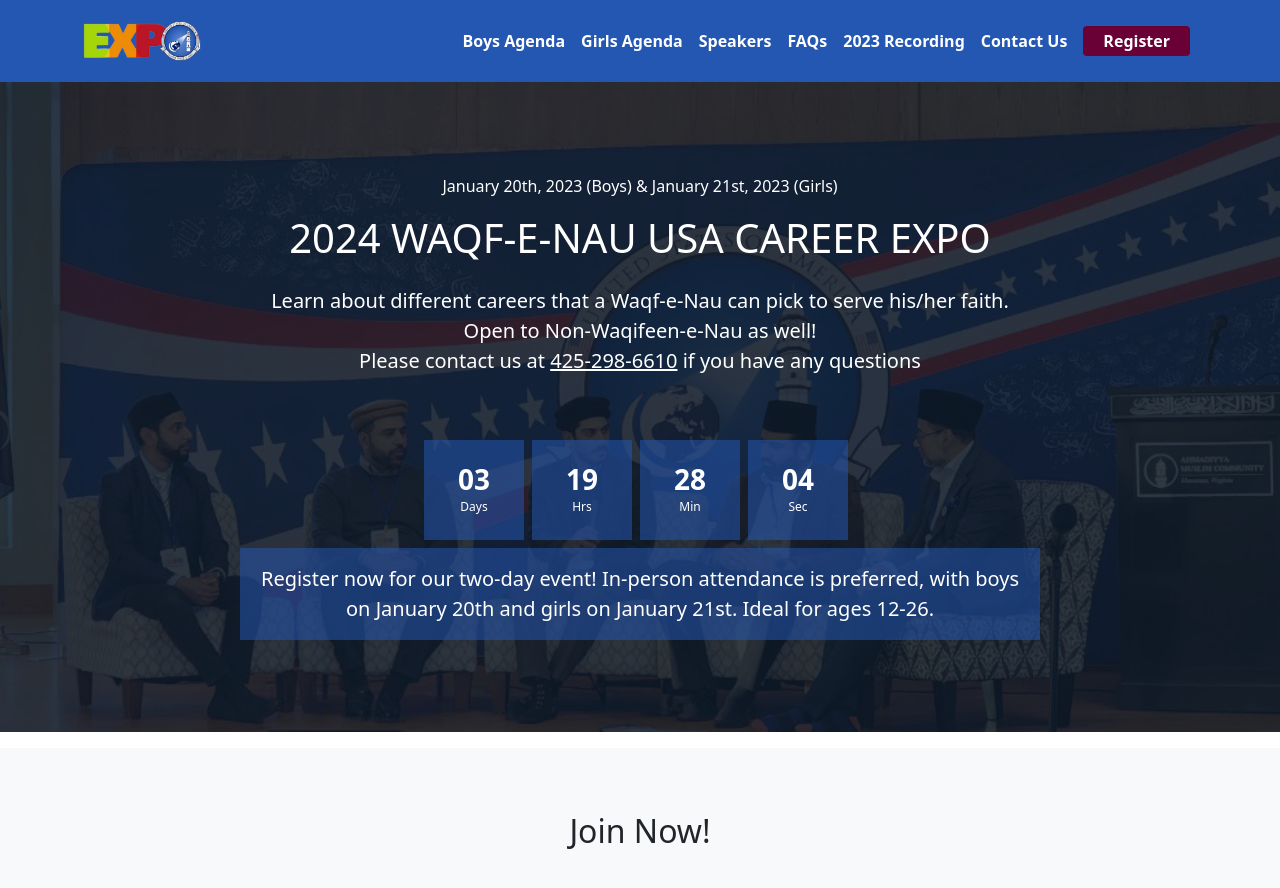
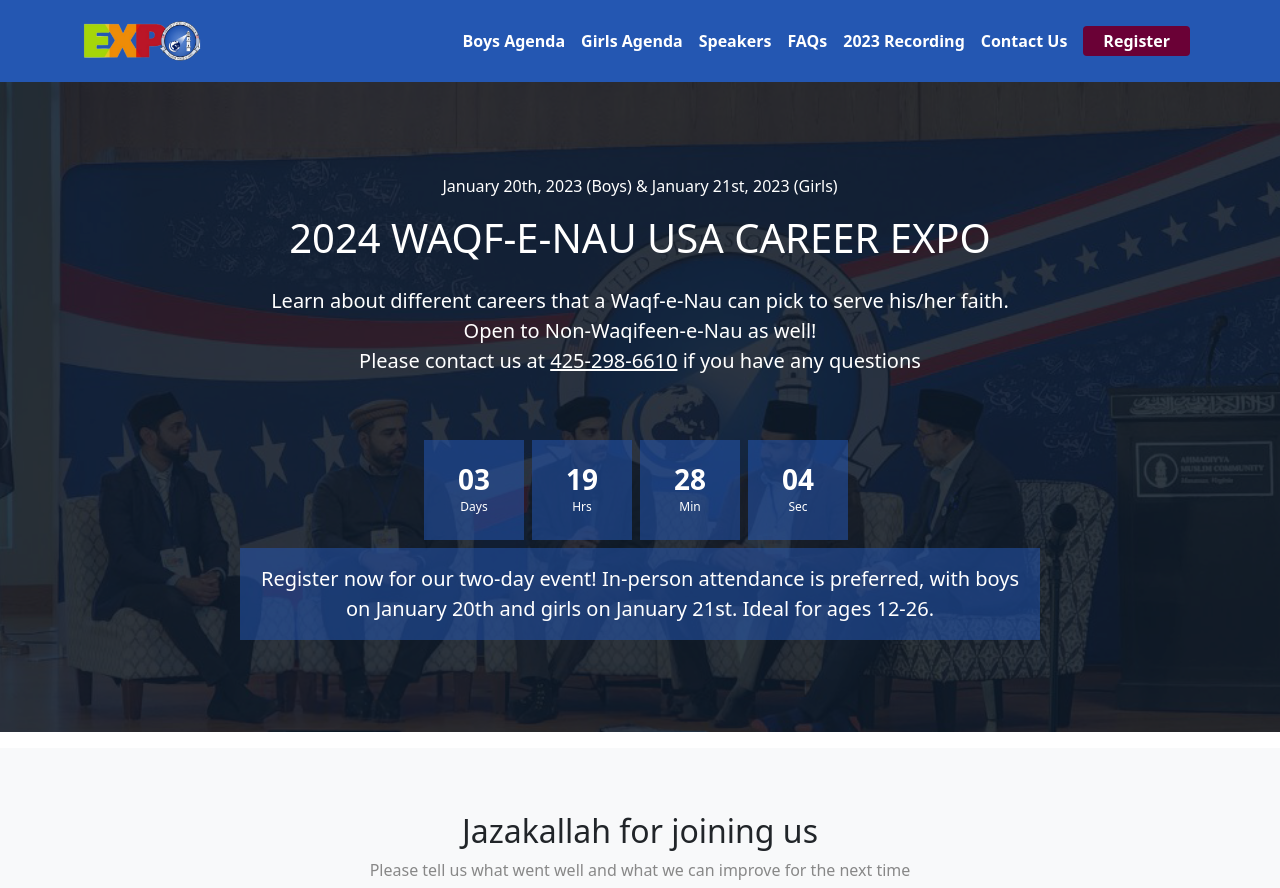
Before and after one commit to tofik-khan/wn-expo, a Next.js app: page / in a window 1280 px wide. Shown: the top 888 px of the page. Built offline with nearby package versions, Linux system fonts and the light colour scheme.

Commit message:
PATCH: Update homepage button to include survey

```diff
--- a/pages/index.js
+++ b/pages/index.js
@@ -10,6 +10,7 @@ import { Container, Row, Col } from "react-bootstrap";
 import { YoutubeEmbed } from "../components/youtube-embed";
 import { ImagesContainer } from "../partials/homepage/images";
 import Button from "../components/Button";
+import { LightText } from "../components/Text";
 
 export const Page = () => {
   return (
@@ -19,13 +20,22 @@ export const Page = () => {
       <Container fluid className="py-5 my-3 bg-light">
         <Row className="justify-content-center text-center py-3">
           <Col>
-            <h2>Join Now!</h2>
+            <h2>Jazakallah for joining us</h2>
+            <LightText>
+              Please tell us what went well and what we can improve for the next
+              time
+            </LightText>
           </Col>
         </Row>
         <Row className="justify-content-center">
           <Col md={"auto"} className="text-center py-3">
-            <Button variant={"primary"} href="/girls">
-              Join Jan 21 Session
+            <Button
+              variant={"primary"}
+              target="_blank"
+              rel="noreferrer"
+              href="https://docs.google.com/forms/d/e/1FAIpQLSfDBeguY1H7tPvko8ae4bg4vYRG5d8FLBEq61BCqyP-DrRSFQ/viewform"
+            >
+              Share your Feedback!
             </Button>
           </Col>
         </Row>
```
